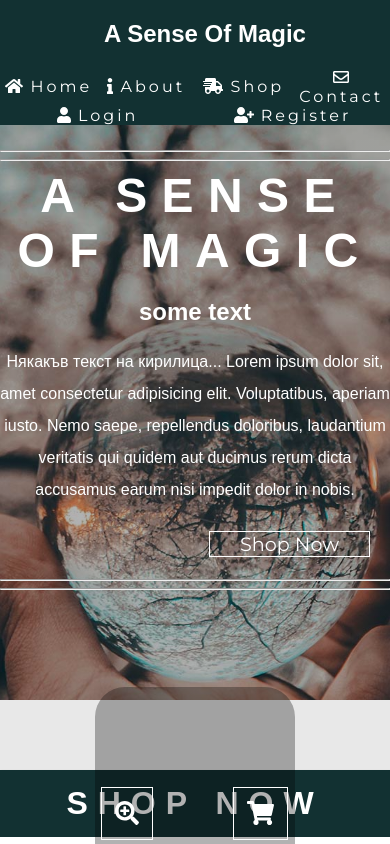
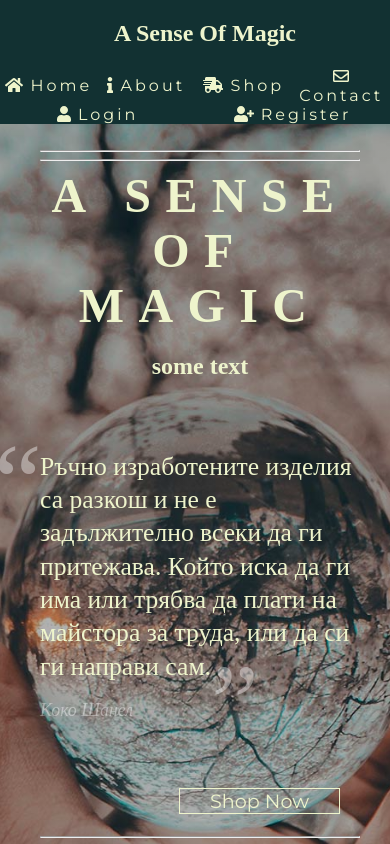
Before and after one commit to vilislavivanov91/a-sense-of-magic, a plain HTML site: page index.html in a window 390 px wide. Shown: the top 844 px of the page. Drawn offline with Linux system fonts and the light colour scheme; a web font is replaced by a local one.

Commit message:
Added and styled quotes

```diff
--- a/Css/style.css
+++ b/Css/style.css
@@ -2,8 +2,10 @@
 
 body {
     margin: 0;
-    background: #e8e8e8;
-    font-family: 'Muli', sans-serif;
+    background: #eef4cc;
+    /* font-family: 'Muli', sans-serif; */
+
+    font-family: 'Copse', serif;
 }
 
 .container {
@@ -51,7 +53,7 @@ a {
 
 .header-text {
     margin: 0;
-    color: white;
+    color: #eef4cc;
     display: flex;
     flex-direction: column;
     text-align: center;
@@ -79,32 +81,65 @@ a {
     margin-bottom: 0;
 }
 
-.header-text p {
-    margin: 0 100px;
-    margin-top: 3 0px;
-    line-height: 200%;
-}
-
 .header-text a {
     font-size: 1.2em;
     align-self: flex-end;
     margin: 25px 90px 15px auto;
     padding: 0 30px;
     text-decoration: none;
-    color: white;
-    border: 1px solid white;
+    color: #eef4cc;
+    border: 1px solid #eef4cc;
     transition: all .3s ease;
 }
 
 .header-text a:hover {
     color: black;
-    background-color: white;
+    background-color: #eef4cc;
     cursor: pointer;
+}
+
+.quotes {
+    /* display: flex;
+    text-align: start;
+    justify-content: space-between; */
+}
+
+.quotes blockquote {
+    font-family: 'Copse', serif;
+    text-align: start;
+    margin: 50px auto 80px auto;
+    line-height: 1.3em;
+    font-size: 1.6em;
+    position: relative;
+}
+
+blockquote cite {
+    color: rgba(255, 255, 255, .4);
+    display: block;
+    font-size: .7em;
+    position: absolute;
+    bottom: -2.5em;
+}
+
+blockquote::before {
+    content: "\201C";
+    font-size: 4.2em;
+    color: rgba(255, 255, 255, .4);
+    position: absolute;
+    left: -46px;
+    top: 15px;
+}
+
+blockquote::after {
+    content: "\201D";
+    position: absolute;
+    font-size: 4.2em;
+    bottom: -36px;
+    color: rgba(255, 255, 255, .4);
 }
 
 @media (max-width: 900px) {
     .header-text-wrapper {
-        color: red;
         margin: 120px 50px;
     }
     .header-text p {
@@ -114,7 +149,7 @@ a {
 
 @media (max-width: 550px) {
     .header-text-wrapper {
-        margin: 150px 0 0 0;
+        margin: 150px 30px 0 40px;
     }
     .header-text h1 {
         display: inline-block;
@@ -140,17 +175,17 @@ a {
     background: rgb(18, 49, 50);
     display: flex;
     flex-wrap: wrap;
-    color: white;
+    color: #eef4cc;
     justify-content: space-around;
     z-index: 1;
 }
 
 .navigation a {
-    color: white;
+    color: #eef4cc;
     display: block;
     letter-spacing: 3px;
     text-decoration: none;
-    border-left: 1px solid white;
+    border-left: 1px solid #eef4cc;
     width: 100%;
     padding: 10px auto;
     text-align: center;
@@ -158,7 +193,7 @@ a {
 }
 
 .navigation a:hover {
-    background-color: rgba(255, 255, 255, .7);
+    background-color: #eef4cc;
     color: black;
 }
 
@@ -215,7 +250,7 @@ a {
     letter-spacing: 10px;
     padding-bottom: 15px;
     padding-top: 15px;
-    color: white;
+    color: #eef4cc;
     background-color: rgb(18, 49, 50);
     /* Same as contact-me h1 */
 }
@@ -277,7 +312,7 @@ a {
 .product-icon {
     font-size: 1.5em;
     padding: 13px;
-    color: white;
+    color: #eef4cc;
 }
 
 .product-plus-icon {
@@ -286,7 +321,7 @@ a {
 
 .product-plus-icon,
 .product-cart-icon {
-    border: 1px solid white;
+    border: 1px solid #eef4cc;
 }
 
 .product-info-wrapper {
@@ -296,7 +331,7 @@ a {
 
 .product-info-wrapper button {
     margin-top: 20px;
-    color: white;
+    color: #eef4cc;
     background-color: #c1cc00;
     font-size: 1.1em;
     border-radius: 20px;
@@ -377,7 +412,7 @@ a {
     letter-spacing: 10px;
     padding-bottom: 15px;
     padding-top: 15px;
-    color: white;
+    color: #eef4cc;
     background-color: rgb(18, 49, 50);
     /* Same as contact-me h1 */
 }
@@ -452,7 +487,7 @@ a {
     letter-spacing: 10px;
     padding-bottom: 15px;
     padding-top: 15px;
-    color: white;
+    color: #eef4cc;
     background-color: rgb(18, 49, 50);
 }
 
@@ -514,7 +549,7 @@ a {
 
 .contact-form input[type="submit"] {
     background-color: #B97F6D;
-    color: white;
+    color: #eef4cc;
     transition: all .4s ease-in-out;
     height: 40px;
     letter-spacing: 1px;
@@ -523,7 +558,7 @@ a {
 
 .contact-form input[type="submit"]:hover {
     cursor: pointer;
-    color: white;
+    color: #eef4cc;
     background-color: rgb(161, 102, 84);
     border: rgb(161, 102, 84);
 }
@@ -619,15 +654,15 @@ a {
 /*@_@_@_@ FOOTER @_@_@_@*/
 
 .footer-wrapper {
-    background-color: rgb(18, 49, 50);
-    color: #B97F6D;
+    background-color: #201540;
+    color: #479c44;
     display: flex;
     justify-content: space-between;
     align-content: center;
 }
 
 .footer-wrapper a {
-    color: white;
+    color: #eef4cc;
     text-decoration: none;
 }
 
@@ -639,7 +674,7 @@ a {
 }
 
 .footer-logo h2 {
-    color: #B97F6D;
+    color: #479c44;
 }
 
 .footer-main {
@@ -659,27 +694,27 @@ a {
     height: 30px;
     width: 250px;
     border-width: 0px;
-    border-color: rgba(185, 127, 109, 1);
+    border-color: #479c44;
     background-color: rgba(62, 90, 91, 0.59);
 }
 
 .footer-main input::-webkit-input-placeholder {
-    color: rgba(185, 127, 109, 1);
+    color: #479c44;
     padding-left: 10px;
 }
 
 .footer-main input::-moz-placeholder {
-    color: rgba(185, 127, 109, 1);
+    color: #479c44;
     padding-left: 10px;
 }
 
 .footer-main input:-ms-input-placeholder {
-    color: rgba(185, 127, 109, 1);
+    color: #479c44;
     padding-left: 10px;
 }
 
 .footer-main input:-moz-placeholder {
-    color: rgba(185, 127, 109, 1);
+    color: #479c44;
     padding-left: 10px;
 }
 
@@ -689,14 +724,15 @@ a {
     background-color: transparent;
     padding-left: 20px;
     padding-right: 20px;
-    color: rgba(185, 127, 109, 1);
-    border: 2px solid rgba(185, 127, 109, 1);
+    letter-spacing: 2px;
+    color: #479c44;
+    border: 2px solid #479c44;
     transition: all .4s ease-in-out;
 }
 
 .footer-main button:hover {
-    background-color: rgba(185, 127, 109, 1);
-    color: rgb(15, 28, 29);
+    background-color: #479c44;
+    color: #201540;
     cursor: pointer;
 }
 
@@ -724,6 +760,7 @@ a {
 }
 
 .footer-secondary p {
+    color: #479c44;
     display: inline-block;
     margin: 15px 5px;
 }
--- a/index.html
+++ b/index.html
@@ -74,11 +74,12 @@
                 <div class="header-text">
                     <h1>A Sense Of Magic</h1>
                     <h2>some text</h2>
-                    <p>
-                        Някакъв текст на кирилица... Lorem ipsum dolor sit, amet consectetur adipisicing elit. Voluptatibus, aperiam iusto. Nemo
-                        saepe, repellendus doloribus, laudantium veritatis qui quidem aut ducimus rerum dicta accusamus earum
-                        nisi impedit dolor in nobis.
-                    </p>
+                    <div class="quotes">
+                        <blockquote>
+                            Ръчно изработените изделия са разкош и не е задължително всеки да ги притежава. Който иска да ги има или трябва да плати на майстора за труда, или да си ги направи сам.
+                            <cite>Коко Шанел</cite>
+                        </blockquote>
+                    </div>
                     <a href="#">Shop Now</a>
                 </div>
                 <hr>
```
Also changed, not shown: launcher_bfb.png (added).
